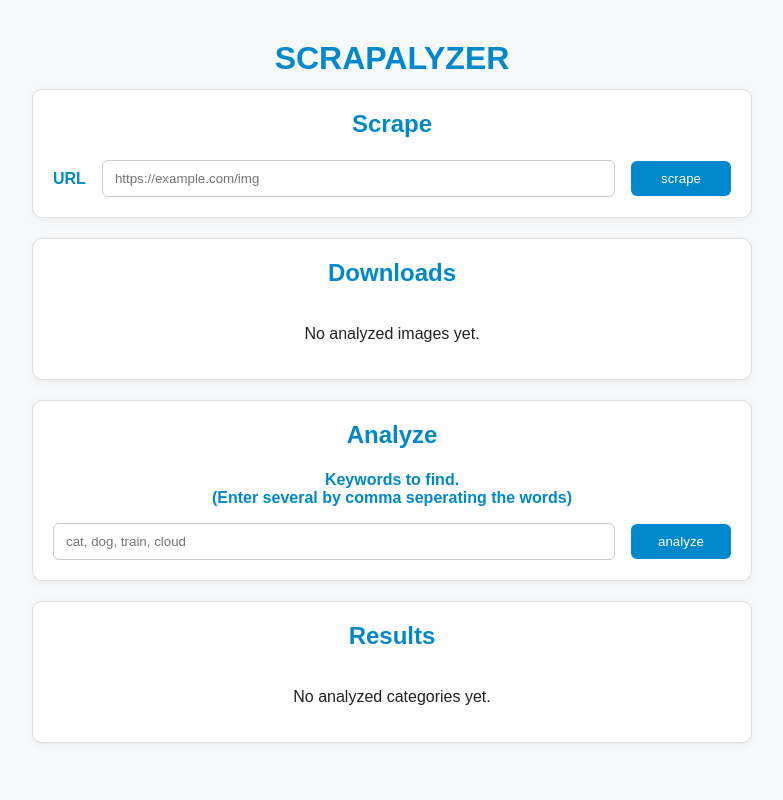
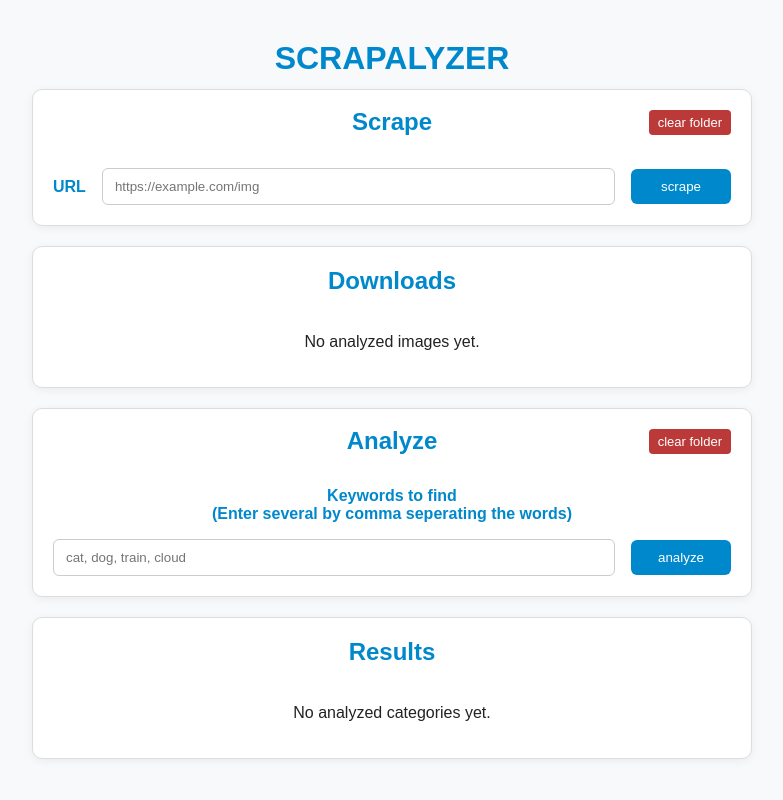
Before and after one commit to emilioano/Scrapalyzer, a Flask app: page / in a window 1280 px wide. Shown: the whole page, without its empty margins (248-1031 px from the left). Run offline with Flask 3, Linux system fonts and the light colour scheme.

Commit message:
Added disabeled to buttons when clicked, added clear button, added ability to open images in new window

```diff
--- a/static/css/styles.css
+++ b/static/css/styles.css
@@ -6,11 +6,13 @@
 	--accent-hover: #006fa3;
 	--border: #ddd;
 	--radius: 10px;
-  --shadow: 0 2px 10px rgba(0,0,0,.06);
+	--shadow: 0 2px 10px rgba(0, 0, 0, 0.06);
 	--gap: 16px;
 }
 
-* { box-sizing: border-box; }
+* {
+	box-sizing: border-box;
+}
 
 body {
 	margin: 0;
@@ -32,8 +34,13 @@ main {
 }
 
 /* Headings */
-h1, h2 { margin: 0 0 12px; }
-.title { color: var(--accent); }
+h1,
+h2 {
+	margin: 0 0 12px;
+}
+.title {
+	color: var(--accent);
+}
 
 /* Card */
 .card {
@@ -47,6 +54,19 @@ h1, h2 { margin: 0 0 12px; }
 	gap: 10px;
 }
 
+.card_header {
+	display: flex;
+	align-items: center;
+	justify-content: center;
+	position: relative;
+	margin-bottom: 24px;
+}
+
+.card_header .title {
+	margin: 0;
+	line-height: 1;
+}
+
 /* Form */
 .form {
 	display: flex;
@@ -56,7 +76,10 @@ h1, h2 { margin: 0 0 12px; }
 	align-items: center;
 }
 
-.input_label { color: var(--accent); font-weight: 600; }
+.input_label {
+	color: var(--accent);
+	font-weight: 600;
+}
 
 .form_input {
 	min-width: 260px;
@@ -74,12 +97,56 @@ h1, h2 { margin: 0 0 12px; }
 	border-radius: 6px;
 	background: var(--accent);
 	color: #fff;
+	font-weight: 500;
 	cursor: pointer;
+	transition: background 0.2s ease, transform 0.1s ease, opacity 0.2s ease;
 }
 
-.submit_button:hover { background: var(--accent-hover); }
+.submit_button:hover:not(:disabled) {
+	background: var(--accent-hover, #005fcc);
+}
+
+.submit_button:disabled {
+	background: #aaa;
+	color: #eee;
+	cursor: not-allowed;
+	opacity: 0.7;
+	transform: none;
+}
+
 .submit_button:focus,
-.form_input:focus { outline: 2px solid rgba(0,136,204,.3); outline-offset: 2px; }
+.form_input:focus {
+	outline: 2px solid rgba(0, 136, 204, 0.3);
+	outline-offset: 2px;
+	transition: outline 0.15s ease-in-out;
+}
+
+/* Clear button */
+.clear_button {
+	position: absolute;
+	right: 0;
+	min-width: 50px;
+	max-width: 125px;
+	padding: 5px 9px;
+	border: none;
+	border-radius: 4px;
+	background: #bb3939;
+	color: #ffffff;
+	font-size: small;
+	font-weight: 500;
+	cursor: pointer;
+	transition: background 0.2s ease, transform 0.1s ease, opacity 0.2s ease;
+}
+
+.clear_button:hover {
+	background: #892424;
+}
+
+.clear_button:focus {
+	outline: 2px solid rgba(0, 136, 204, 0.3);
+	outline-offset: 2px;
+	transition: outline 0.15s ease-in-out;
+}
 
 /* Gallery */
 .grid {
@@ -100,6 +167,7 @@ h1, h2 { margin: 0 0 12px; }
 
 .grid img {
 	width: 100%;
+	max-width: 140px;
 	height: 140px;
 	object-fit: cover;
 	border-radius: 8px;
@@ -107,7 +175,9 @@ h1, h2 { margin: 0 0 12px; }
 }
 
 @media (max-width: 600px) {
-  body { padding: 24px 16px; }
+	body {
+		padding: 24px 16px;
+	}
 	.form {
 		flex-direction: column;
 		align-items: center;
@@ -119,4 +189,19 @@ h1, h2 { margin: 0 0 12px; }
 	.submit_button {
 		width: auto;
 	}
+
+	.card_header {
+		flex-direction: column;
+		align-items: center;
+		justify-content: center;
+		position: static;
 	}
+
+	.clear_button {
+		position: static;
+		transform: none;
+		margin-top: 8px;
+		width: 100%;
+		max-width: none;
+	}
+}
--- a/templates/sections/analyze.html
+++ b/templates/sections/analyze.html
@@ -1,13 +1,24 @@
 <section class="card">
-	<h2 class="title">Analyze</h2>
+	<div class="card_header">
+		<h2 class="title">Analyze</h2>
+		<button
+			id="clear-analyze-btn"
+			class="clear_button"
+			type="submit">
+			clear folder
+		</button>
+	</div>
+
 	<form
+		id="analyze-form"
 		class="form"
 		action="{{ url_for('run_analyze') }}"
 		method="post">
 		<label
 			class="input_label"
 			for="keywords"
-			>Keywords to find. <br> (Enter several by comma seperating the words)</label
+			>Keywords to find <br />
+			(Enter several by comma seperating the words)</label
 		>
 		<input
 			id="keywords"
@@ -17,9 +28,21 @@
 			placeholder="cat, dog, train, cloud"
 			required />
 		<button
+			id="analyze-btn"
 			class="submit_button"
 			type="submit">
 			analyze
 		</button>
 	</form>
 </section>
+
+<script>
+	document.addEventListener("DOMContentLoaded", () => {
+		const analyze_form = document.getElementById("analyze-form");
+		const analyze_btn = document.getElementById("analyze-btn");
+		analyze_form.addEventListener("submit", () => {
+			analyze_btn.disabled = true;
+			analyze_btn.textContent = "analyzing...";
+		});
+	});
+</script>
--- a/templates/sections/downloads.html
+++ b/templates/sections/downloads.html
@@ -4,7 +4,15 @@
 	<ul class="grid">
 		{% for download in downloads %}
 		<li>
-          <img src="{{ url_for('downloaded_image', filename=download) }}" alt="{{ download }}" class="image" />
+			<a
+				href="{{ url_for('downloaded_image', filename=download) }}"
+				target="_blank"
+				rel="noopener noreferrer">
+				<img
+					src="{{ url_for('downloaded_image', filename=download) }}"
+					alt="{{ download }}"
+					class="image"
+			/></a>
 		</li>
 		{% endfor %}
 	</ul>
--- a/templates/sections/results.html
+++ b/templates/sections/results.html
@@ -1,26 +1,28 @@
 <section class="card">
 	<h2 class="title">Results</h2>
 
-	{% if categories %}
-		{% for category in categories %}
+	{% if categories %} {% for category in categories %}
 	<div class="category-block">
 		<h3 class="subtitle">{{ category.name }}</h3>
 		<ul class="grid">
 			{% for file in category.files %}
 			<li>
+				<a
+					href="{{ url_for('analyzed_image', filename=file) }}"
+					target="_blank"
+					rel="noopener noreferrer">
 					<img
 						src="{{ url_for('analyzed_image', filename=file) }}"
 						alt="{{ file }}"
 						class="image"
-							/>
+				/></a>
 			</li>
 			{% else %}
 			<li>No images in this category.</li>
 			{% endfor %}
 		</ul>
 	</div>
-		{% endfor %}
-	{% else %}
+	{% endfor %} {% else %}
 	<p>No analyzed categories yet.</p>
 	{% endif %}
 </section>
--- a/templates/sections/scrape.html
+++ b/templates/sections/scrape.html
@@ -1,6 +1,15 @@
 <section class="card">
-	<h2 class="title">Scrape</h2>
+	<div class="card_header">
+		<h2 class="title">Scrape</h2>
+		<button
+			id="clear-scrape-btn"
+			class="clear_button"
+			type="submit">
+			clear folder
+		</button>
+	</div>
 	<form
+		id="scrape-form"
 		class="form"
 		action="{{ url_for('scrape_form') }}"
 		method="post">
@@ -16,6 +25,21 @@
 			name="url"
 			placeholder="https://example.com/img"
 			required />
-		<button class="submit_button">scrape</button>
+		<button
+			id="scrape-btn"
+			class="submit_button">
+			scrape
+		</button>
 	</form>
 </section>
+
+<script>
+	document.addEventListener("DOMContentLoaded", () => {
+		const scrape_form = document.getElementById("scrape-form");
+		const keywords_btn = document.getElementById("scrape-btn");
+		scrape_form.addEventListener("submit", () => {
+			keywords_btn.disabled = true;
+			keywords_btn.textContent = "scraping...";
+		});
+	});
+</script>
```
Lines whose indentation alone changed are shown as unchanged.
